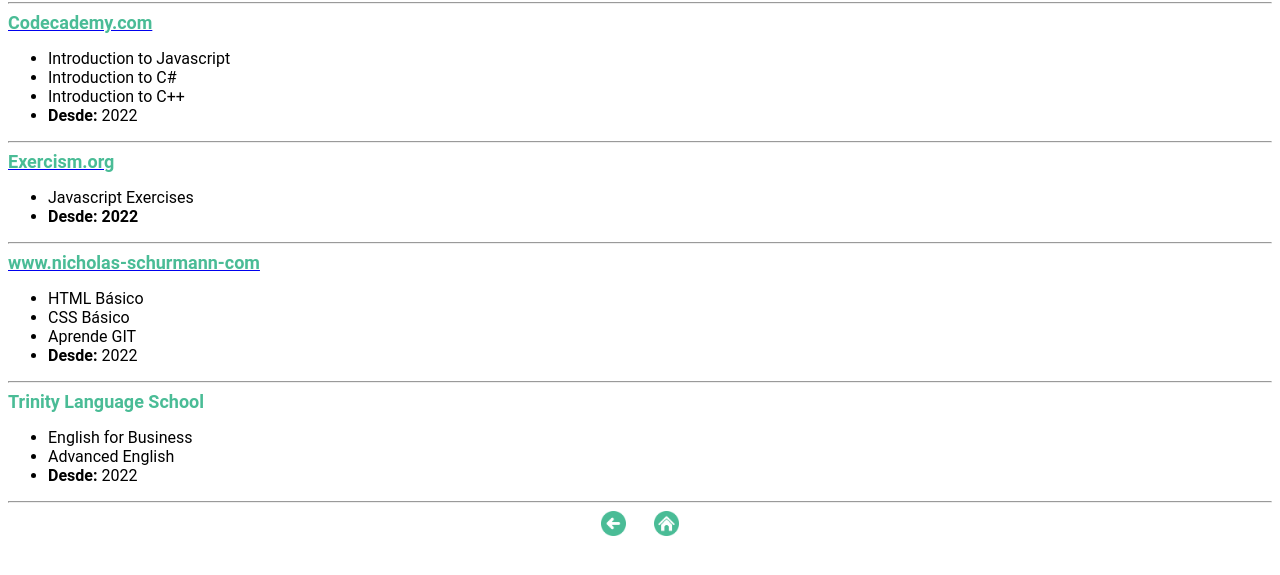
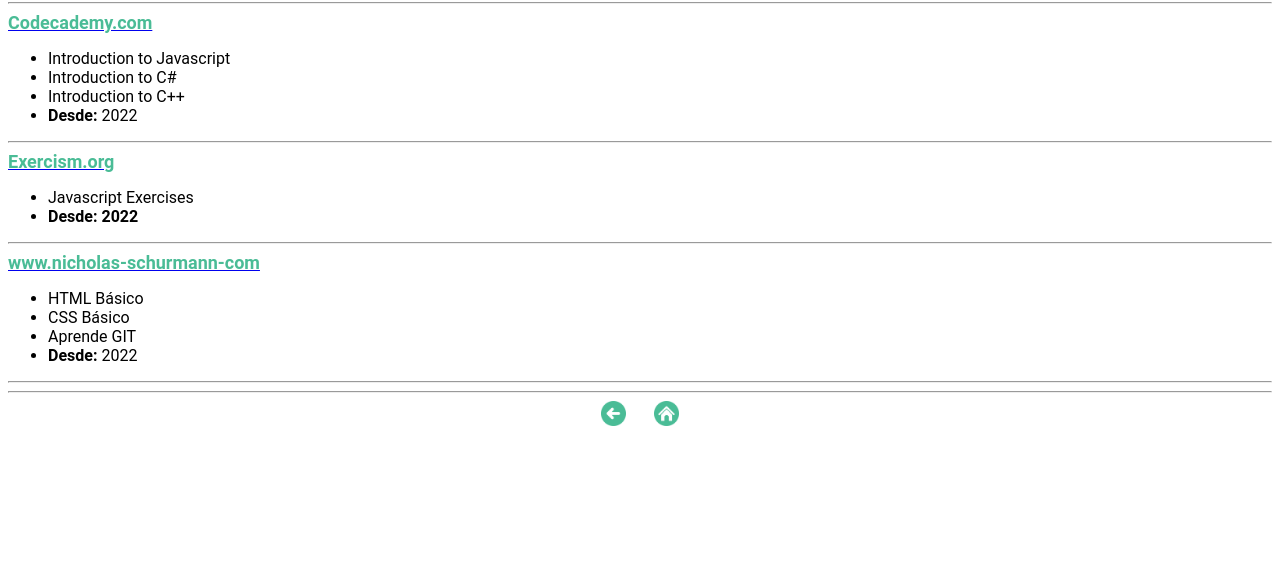
Before and after one commit to Bagboy16/Bagboy16.github.io, a plain HTML site: page proyectosiutepal/curriculumHTML/cursos.html in a window 1280 px wide. Shown: the part 79-654 px from the top of the page. Drawn offline with Linux system fonts and the light colour scheme.

Commit message:
updated curriculum

```diff
--- a/proyectosiutepal/curriculumHTML/cursos.html
+++ b/proyectosiutepal/curriculumHTML/cursos.html
@@ -44,14 +44,6 @@
             </ul>
         </article>
         <hr>
-        <article>
-            <font color="#4ABC96" size="4"><b>Trinity Language School</b></font>
-            <ul>
-                <li>English for Business</li>
-                <li>Advanced English</li>
-                <li><b>Desde: </b>2022</li>
-            </ul>
-        </article>
     </section>
     <hr>
     <footer>
```
